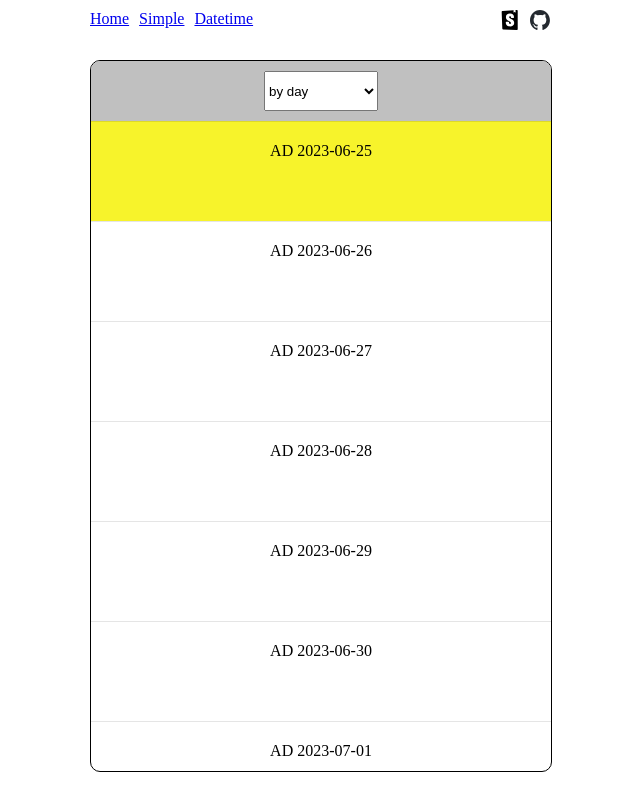
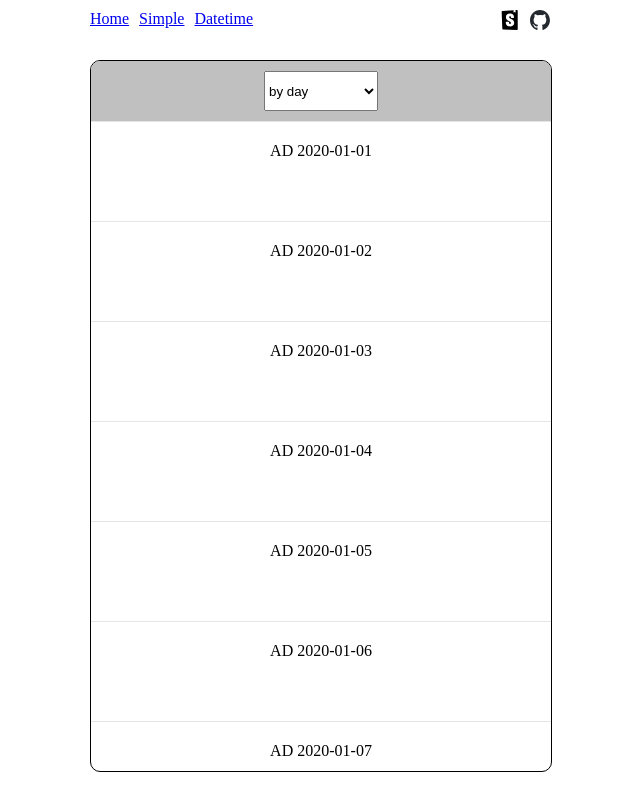
Before and after one commit to redfe/svelte-dynamic-scroll, a SvelteKit app: page /datetime in a window 1280 px wide. Shown: the whole page, without its empty margins (320-960 px from the left). Built offline with nearby package versions, Linux system fonts and the light colour scheme.

Commit message:
add list props.

```diff
--- a/src/lib/DynamicScroll.svelte
+++ b/src/lib/DynamicScroll.svelte
@@ -45,9 +45,9 @@
 	const itemClassName = '_ds_item_' + Math.random().toString(32).substring(2);
 
 	/**
-	 * @type {any[]}
+	 * @type {any[]=}
 	 */
-	let list = [];
+	export let list = [];
 
 	/**
 	 * @type {HTMLUListElement}
--- a/src/routes/datetime/+page.svelte
+++ b/src/routes/datetime/+page.svelte
@@ -11,7 +11,10 @@
 	 */
 
 	let selected = types[6];
-	let initialDatetime = selected.startOf(new Date());
+	let list = [createValue(new Date(2020, 0, 1))];
+	let initialDatetime = selected.startOf(list[0].datetime);
+
+	$: console.log('list size:', list.length);
 
 	/**
 	 * @type {HTMLDivElement}
@@ -127,6 +130,7 @@
 				bufferSize={100}
 				let:index
 				let:value
+				bind:list
 			>
 				{@const _value = /** @type DateValue */ (value)}
 				<div class="loading" slot="loading">loading...</div>
```
Also changed, not shown: 1 other file (tests, documents, lock files or other folders).
